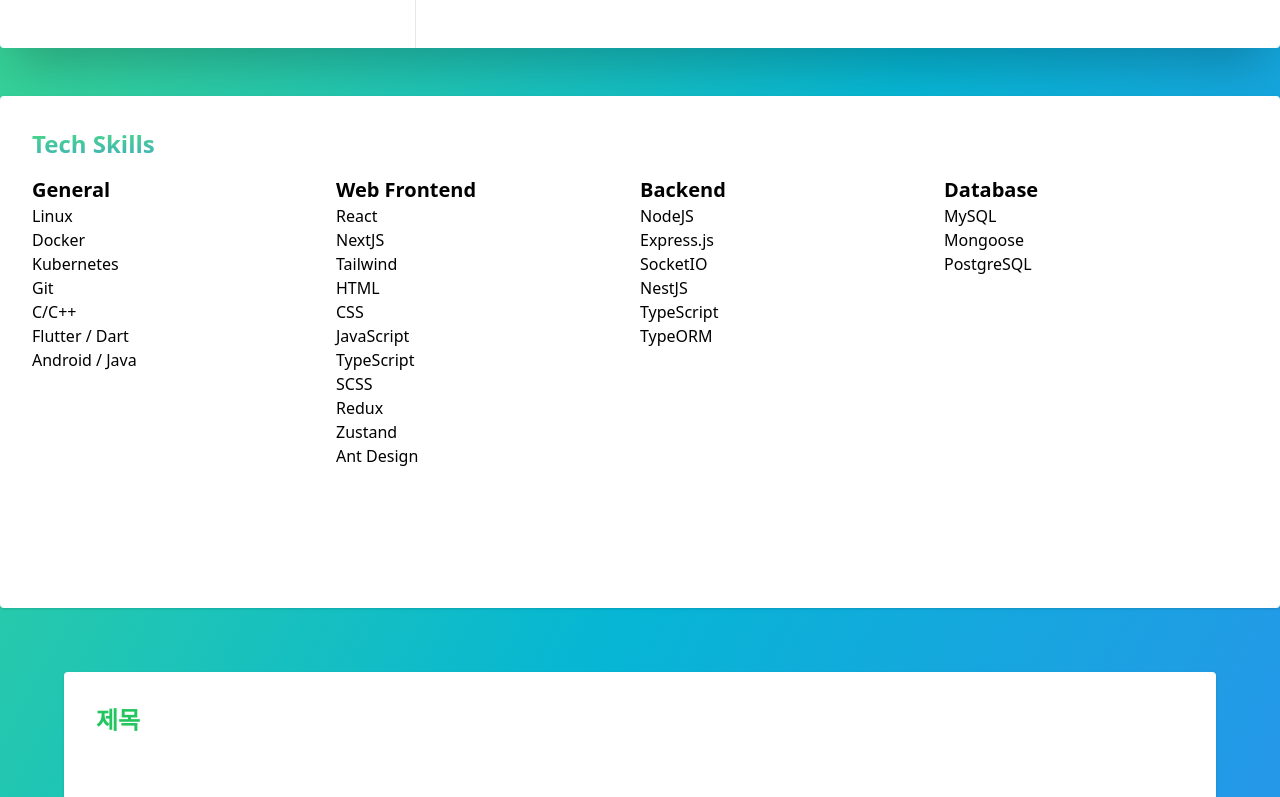
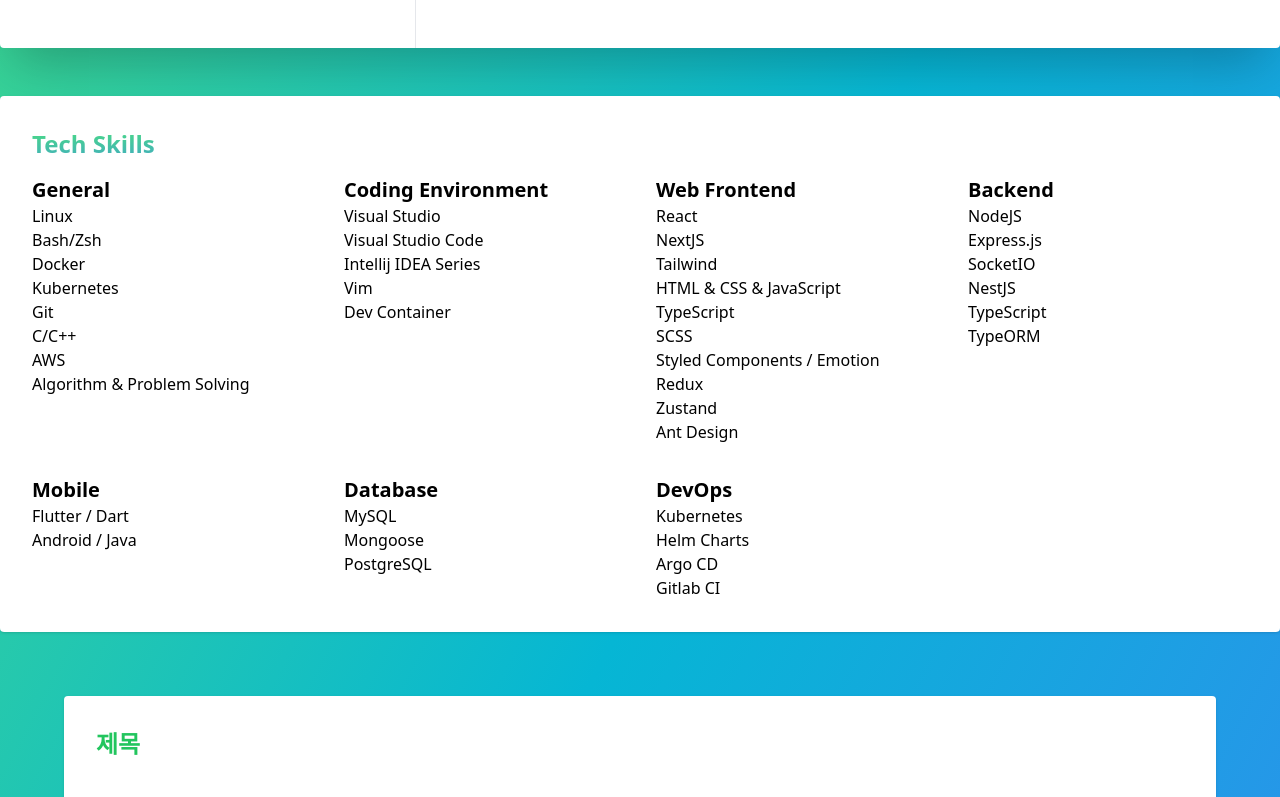
Before and after one commit to wjdtmddnr24/Curriculum-Vitae, a Next.js app: page / in a window 1280 px wide. Shown: the part 640-1437 px from the top of the page. Built offline with nearby package versions, Linux system fonts and the light colour scheme.

Commit message:
update: add more tech skills

```diff
--- a/src/features/TechSkills.tsx
+++ b/src/features/TechSkills.tsx
@@ -1,21 +1,35 @@
+import { faHouseChimneyCrack } from "@fortawesome/free-solid-svg-icons";
+import { FontAwesomeIcon } from "@fortawesome/react-fontawesome";
+
 export function TechSkills() {
   return (
     <div className="bg-white rounded shadow w-[80rem] min-h-[32rem] mx-auto my-8 relative -top-24 -mb-[4rem] p-8">
-      <div className="text-2xl text-transparent  bg-clip-text bg-gradient-to-br from-green-400 to-blue-500 font-bold mb-4">
+      <div className="text-2xl text-transparent bg-clip-text bg-gradient-to-br from-green-400 to-blue-500 font-bold mb-4">
         Tech Skills
       </div>
-      <div className="grid grid-cols-4">
+      <div className="grid grid-cols-4 gap-8">
         <div>
           <div className="text-xl font-bold">General</div>
-          <div>
-            <ul>Linux</ul>
-            <ul>Docker</ul>
-            <ul>Kubernetes</ul>
-            <ul>Git</ul>
-            <ul>C/C++</ul>
-            <ul>Flutter / Dart</ul>
-            <ul>Android / Java</ul>
-          </div>
+          <ul>
+            <li>Linux</li>
+            <li>Bash/Zsh</li>
+            <li>Docker</li>
+            <li>Kubernetes</li>
+            <li>Git</li>
+            <li>C/C++</li>
+            <li>AWS</li>
+            <li>Algorithm & Problem Solving</li>
+          </ul>
+        </div>
+        <div>
+          <div className="text-xl font-bold">Coding Environment</div>
+          <ul>
+            <li>Visual Studio</li>
+            <li>Visual Studio Code</li>
+            <li>Intellij IDEA Series</li>
+            <li>Vim</li>
+            <li>Dev Container</li>
+          </ul>
         </div>
         <div>
           <div className="text-xl font-bold">Web Frontend</div>
@@ -24,11 +38,10 @@
               <li>React</li>
               <li>NextJS</li>
               <li>Tailwind</li>
-              <li>HTML</li>
-              <li>CSS</li>
-              <li>JavaScript</li>
+              <li>HTML & CSS & JavaScript</li>
               <li>TypeScript</li>
               <li>SCSS</li>
+              <li>Styled Components / Emotion</li>
               <li>Redux</li>
               <li>Zustand</li>
               <li>Ant Design</li>
@@ -49,6 +62,15 @@
           </div>
         </div>
         <div>
+          <div className="text-xl font-bold">Mobile</div>
+          <div>
+            <ul>
+              <li>Flutter / Dart</li>
+              <li>Android / Java</li>
+            </ul>
+          </div>
+        </div>
+        <div>
           <div className="text-xl font-bold">Database</div>
           <div>
             <ul>
@@ -58,6 +80,17 @@
             </ul>
           </div>
         </div>
+        <div>
+          <div className="text-xl font-bold">DevOps</div>
+          <div>
+            <ul>
+              <li>Kubernetes</li>
+              <li>Helm Charts</li>
+              <li>Argo CD</li>
+              <li>Gitlab CI</li>
+            </ul>
+          </div>
+        </div>
       </div>
     </div>
   );
```
